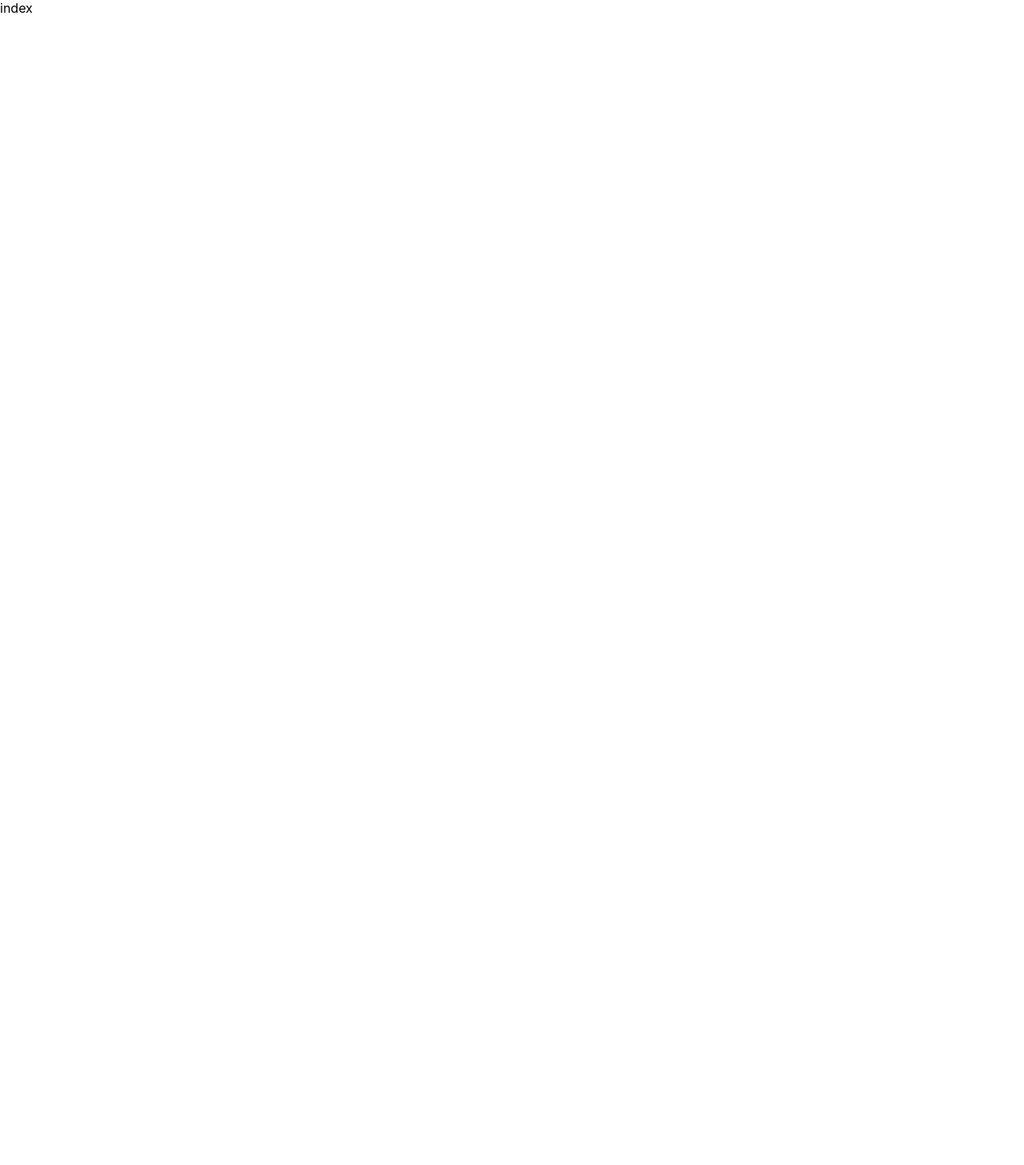
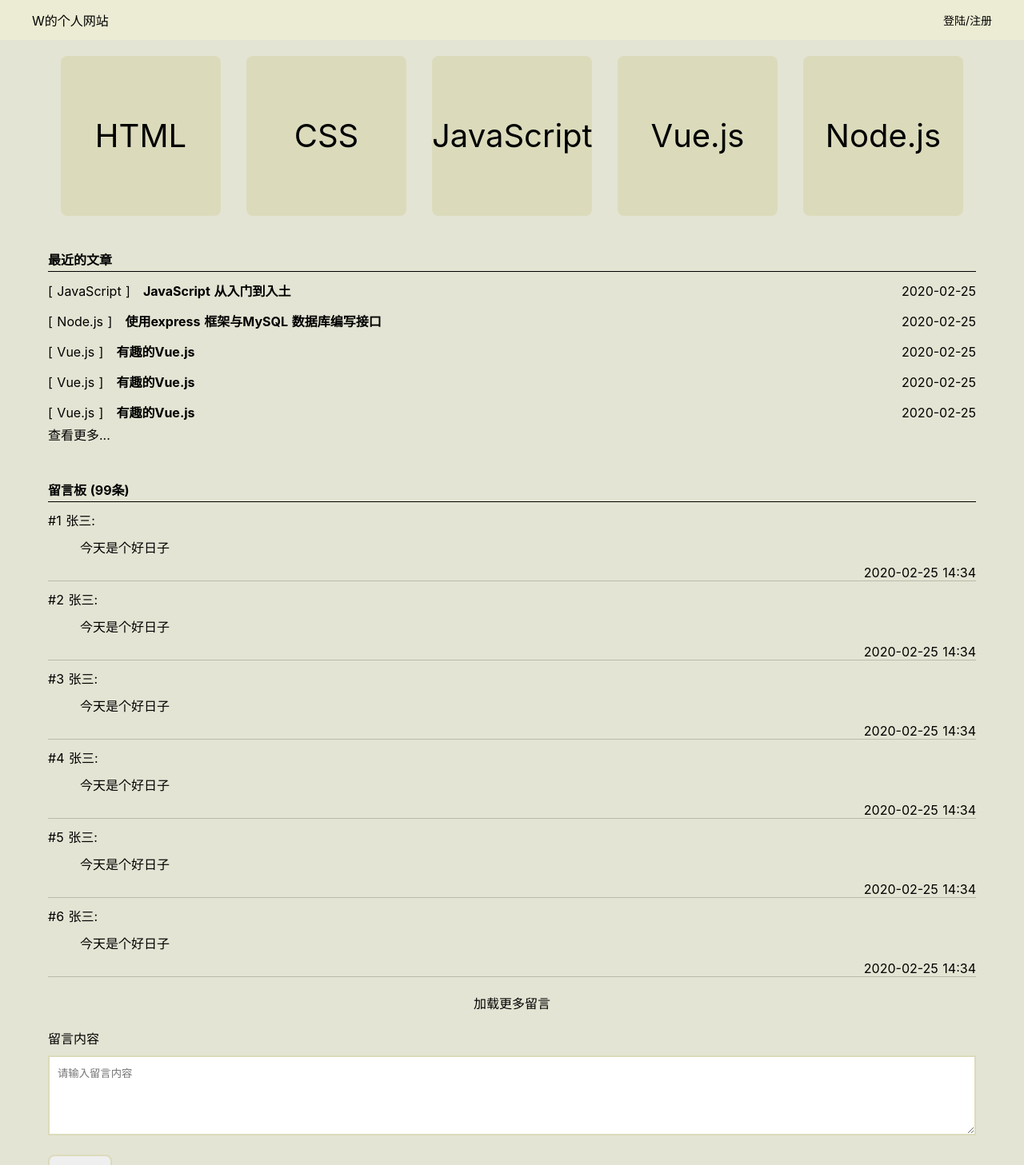
Before and after one commit to ww028/personal-website, a Nuxt app: page / in a window 1280 px wide. Shown: the top 1457 px of the page at 80% size. Before the commit the page ends 800 px from the top, so only its background shows below. Built offline with nearby package versions, Linux system fonts and the light colour scheme.

Commit message:
添加页面,组件

```diff
--- /dev/null
+++ b/assets/css/content_module.scss
@@ -0,0 +1,3 @@
+.c_title{
+  margin: 40px 0;
+}
--- /dev/null
+++ b/assets/css/index.scss
@@ -0,0 +1,108 @@
+.content_module{
+  display: flex;
+  justify-content: space-around;
+  .item{
+    width: 200px;
+    height: 200px;
+    line-height: 200px;
+    text-align: center;
+    font-size: 40px;
+    border-radius: 8px;
+    cursor: pointer;
+    background-color: #dbdbbc;
+    // background-color: #e4e4d4
+  }
+
+  .item:hover{
+    background-color: #dbdbbc
+  }
+}
+
+.recently_article{
+  margin-top: 40px;
+
+  .list{
+    .item{
+      margin-top: 10px;
+      height: 28px;
+      line-height: 28px;
+      display: flex;
+      justify-content: space-between;
+
+      .info{
+        display: flex;
+      }
+
+      .article_title{
+        font-weight: bold;
+        cursor: pointer;
+      }
+    }
+  }
+  .more_artilce{
+    height: 28px;
+    line-height: 28px;
+    cursor: pointer;
+  }
+}
+
+.msg_board{
+  margin-top: 40px;
+
+  .msg_list{
+    .item{
+      padding-top: 10px;
+      border-bottom: solid 1px #bbbbad;
+    }
+
+    .msg_content{
+      text-indent: 40px;
+      margin: 10px 0;
+    }
+
+    .create_time{
+      text-align: right;
+    }
+  }
+
+  .more_msg{
+    margin: 20px 0;
+    text-align: center;
+    cursor: pointer;
+  }
+}
+
+.msg_board_input{
+  textarea{
+    width: 100%;
+    height: 100px;
+    outline: 0;
+    padding: 10px;
+    margin-top: 10px;
+    border: solid 2px #dbdbbc;
+  }
+
+  input{
+    width: 260px;
+    height: 30px;
+    line-height: 30px;
+    padding: 0 10px;
+    border: solid 2px #dbdbbc;
+    outline: 0;
+  }
+
+  .submit{
+    margin: 20px 0;
+
+    button{
+      width: 80px;
+      height: 40px;
+      line-height: 40px;
+      text-align: center;
+      cursor: pointer;
+      border-radius: 8px;
+      border: solid 2px #dbdbbc;
+      outline: 0;
+    }
+  }
+}
--- /dev/null
+++ b/assets/css/main.scss
@@ -0,0 +1,28 @@
+html{
+  background-color: #e4e4d4;
+}
+
+header {
+  width: 100%;
+  height: 50px;
+  background-color: rgba($color: #f5f5d5, $alpha: 0.5);
+}
+
+main{
+  padding: 20px;
+}
+
+.container{
+  width: 1200px;
+  margin: 0 auto;
+}
+
+.module_title{
+  font-weight: bold;
+  height: 30px;
+  line-height: 30px;
+  border-bottom: solid 1px #000;
+}
+
+@import './index.scss';
+@import './content_module.scss'
--- /dev/null
+++ b/components/HeaderBar.vue
@@ -0,0 +1,21 @@
+<template>
+  <header>
+    <div class="container h_content">
+      <div class="header_title">W的个人网站</div>
+      <div class="login">登陆/注册</div>
+    </div>
+  </header>
+</template>
+
+<style lang="scss" scoped>
+.h_content{
+  height: 100%;
+  display: flex;
+  justify-content: space-between;
+  align-items: center;
+
+  .login{
+    font-size: 14px;
+  }
+}
+</style>
--- a/layouts/default.vue
+++ b/layouts/default.vue
@@ -1,8 +1,18 @@
 <template>
   <div>
+    <HeaderBar />
     <nuxt />
   </div>
 </template>
+
+<script>
+import HeaderBar from '~/components/HeaderBar'
+export default {
+  components: {
+    HeaderBar
+  }
+}
+</script>
 
 <style>
 html {
--- a/nuxt.config.js
+++ b/nuxt.config.js
@@ -23,7 +23,8 @@ module.exports = {
   ** Global CSS
   */
   css: [
-    'element-ui/lib/theme-chalk/index.css'
+    'element-ui/lib/theme-chalk/index.css',
+    { src: 'assets/css/main.scss', lang: 'scss' }
   ],
   /*
   ** Plugins to load before mounting the App
--- /dev/null
+++ b/pages/content_module.vue
@@ -0,0 +1,11 @@
+<template>
+  <main class="container">
+    <el-breadcrumb separator-class="el-icon-arrow-right">
+      <el-breadcrumb-item :to="{ path: '/' }">首页</el-breadcrumb-item>
+      <el-breadcrumb-item>活动管理</el-breadcrumb-item>
+    </el-breadcrumb>
+
+    <div class="c_title">标题</div>
+    <div>内容</div>
+  </main>
+</template>
--- a/pages/index.vue
+++ b/pages/index.vue
@@ -1,16 +1,121 @@
 <template>
-  <div class="container">
-    <div>
-      index
-    </div>
+  <div>
+    <main class="container">
+      <div class="content_module">
+        <div
+          v-for="(item, index) in content_module"
+          :key="index"
+          class="item"
+          @click="moduleClick(item)"
+        >
+          {{ item.label }}
+        </div>
+      </div>
+
+      <div class="recently_article">
+        <div class="module_title">
+          最近的文章
+        </div>
+
+        <div class="list">
+          <div
+            v-for="(item, index) in recently_article"
+            :key="index"
+            class="item"
+          >
+            <div class="info">
+              <div>[ {{item.type}} ]</div>
+              &emsp;
+              <div class="article_title">{{ item.title }}</div>
+            </div>
+
+            <div>{{ item.date }}</div>
+          </div>
+        </div>
+
+        <div class="more_artilce">查看更多...</div>
+      </div>
+
+      <div class="msg_board">
+        <div class="module_title">
+          留言板 ({{msg_number}}条)
+        </div>
+        <div class="msg_list">
+          <div
+            v-for="(item, index) in msg_list"
+            :key="index"
+            class="item"
+          >
+            <div class="nick_name">#{{index+1}} {{item.nick_name}}:</div>
+            <div class="msg_content">{{item.content}}</div>
+            <div class="create_time">{{item.create_time}}</div>
+          </div>
+        </div>
+
+        <div class="more_msg">
+          <div @click="moreMsg">加载更多留言</div>
+        </div>
+      </div>
+
+      <div class="msg_board_input">
+        <div>留言内容</div>
+        <textarea placeholder="请输入留言内容"></textarea>
+
+<!--
+        <div class="email">
+          邮箱(必填)
+        </div>
+        <input type="text" placeholder="请输入邮箱"> -->
+
+        <div class="submit">
+          <button>发布</button>
+        </div>
+      </div>
+    </main>
   </div>
 </template>
 
 <script>
 
 export default {
-  components: {
 
+  data(){
+    return{
+      content_module: [
+        { label: 'HTML', id: 1 },
+        { label: 'CSS', id: 2 },
+        { label: 'JavaScript', id: 3 },
+        { label: 'Vue.js', id: 4 },
+        { label: 'Node.js', id: 5 },
+      ],
+      recently_article: [
+        { id: 1, type: 'JavaScript', title: 'JavaScript 从入门到入土', date: '2020-02-25' },
+        { id: 2, type: 'Node.js', title: '使用express 框架与MySQL 数据库编写接口', date: '2020-02-25'  },
+        { id: 3, type: 'Vue.js', title: '有趣的Vue.js', date: '2020-02-25'  },
+        { id: 4, type: 'Vue.js', title: '有趣的Vue.js', date: '2020-02-25'  },
+        { id: 5, type: 'Vue.js', title: '有趣的Vue.js', date: '2020-02-25'  },
+      ],
+      msg_number: 99,
+      msg_list: [
+        { nick_name: '张三', content: '今天是个好日子', create_time: '2020-02-25 14:34' },
+        { nick_name: '张三', content: '今天是个好日子', create_time: '2020-02-25 14:34' },
+        { nick_name: '张三', content: '今天是个好日子', create_time: '2020-02-25 14:34' },
+        { nick_name: '张三', content: '今天是个好日子', create_time: '2020-02-25 14:34' },
+        { nick_name: '张三', content: '今天是个好日子', create_time: '2020-02-25 14:34' },
+        { nick_name: '张三', content: '今天是个好日子', create_time: '2020-02-25 14:34' },
+      ]
+    }
+  },
+
+  methods: {
+    moduleClick(val){
+      this.$router.push('/content_module?id=' + val.id)
+    },
+
+    moreMsg(){
+      let msg = { nick_name: '张三', content: '今天是个好日子', create_time: '2020-02-25 14:34' };
+      this.msg_list.push(msg)
+    }
   }
 }
 </script>
```
Also changed, not shown: package.json (+13 -4 lines).
